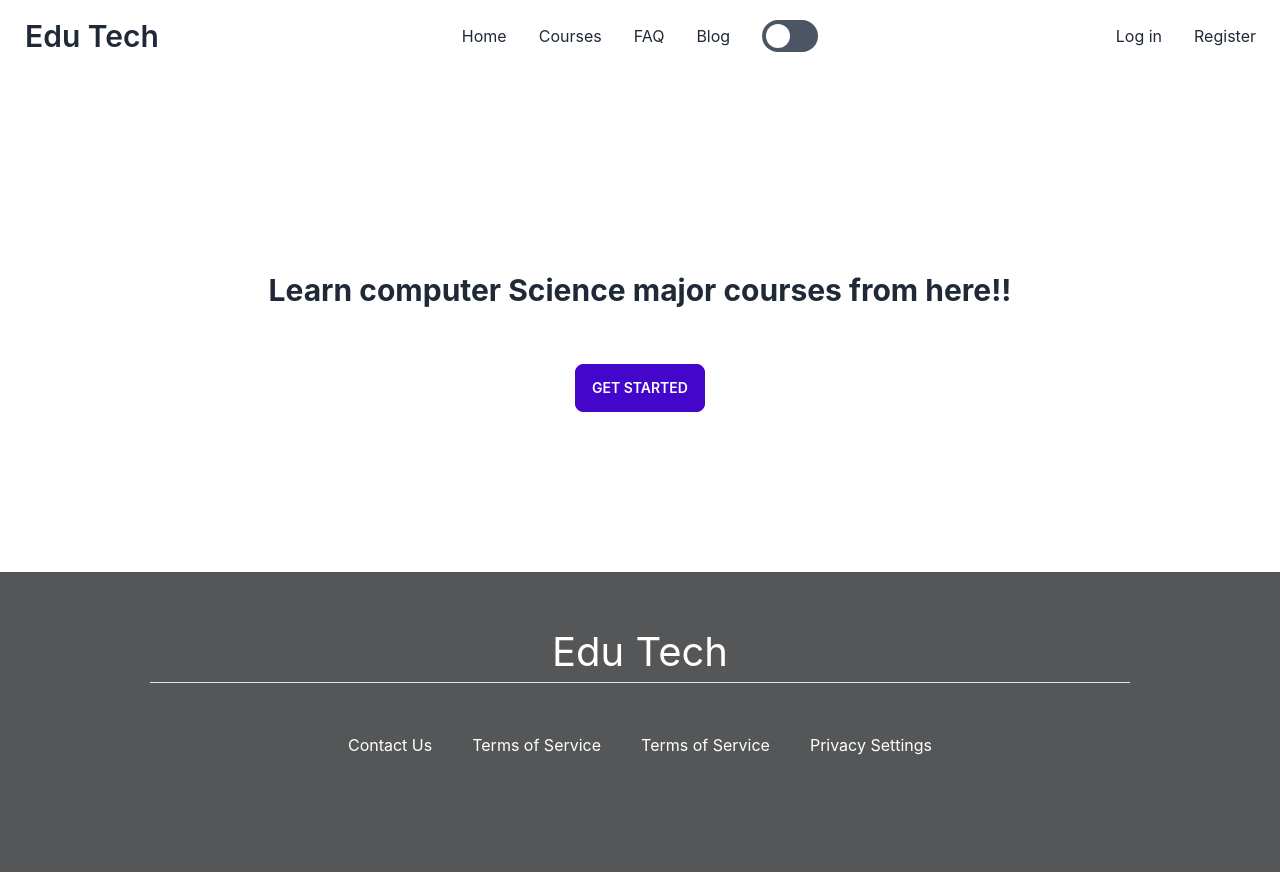
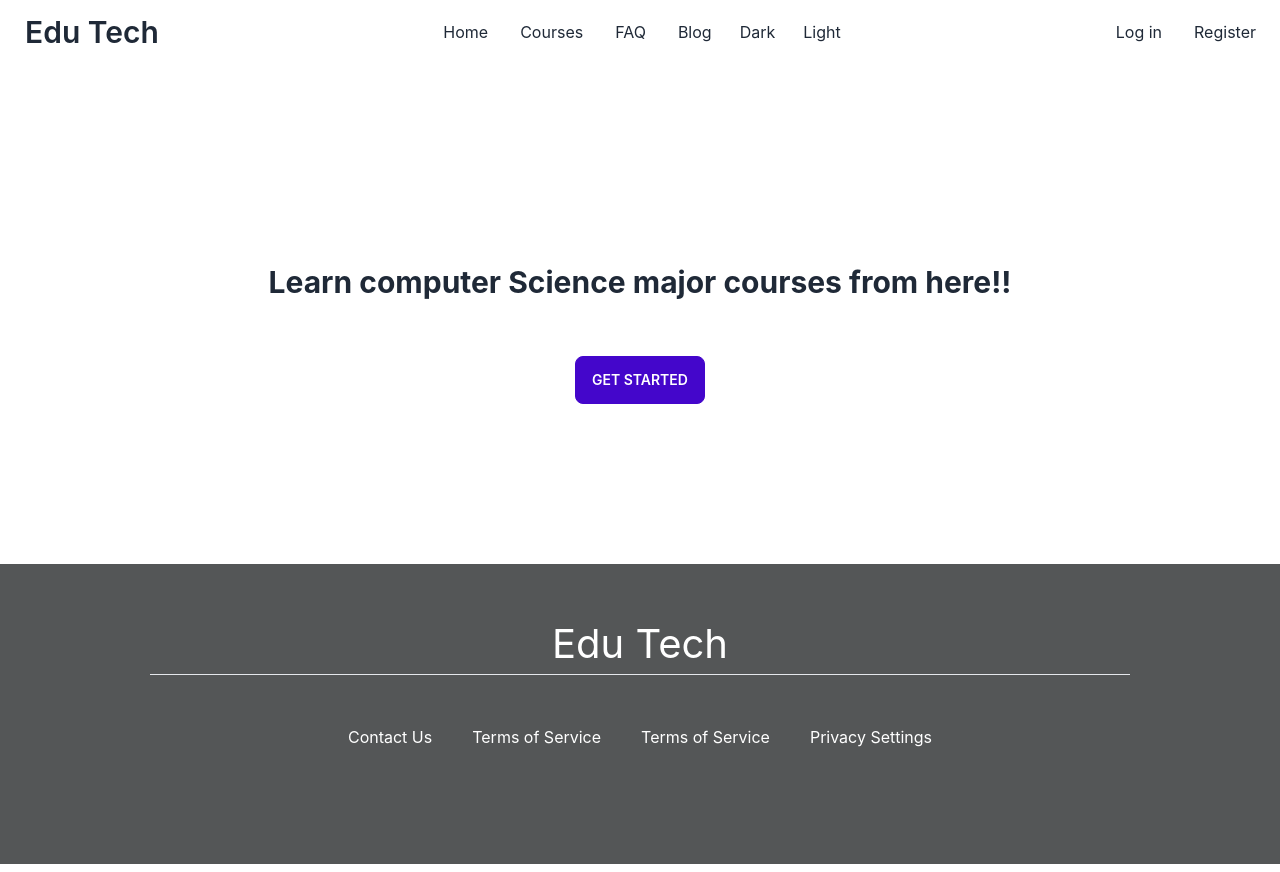
Before and after one commit to Bikash-Dev-Bk/online-learning-platform-client-side, a React (Create React App) app: page / in a window 1280 px wide. Built offline with nearby package versions, Linux system fonts and the light colour scheme; no server answers.

Commit message:
toggle added

```diff
--- a/src/Pages/Shared/Header/Header.css
+++ /dev/null
@@ -1,5 +0,0 @@
-/* Toggle B */
-input:checked ~ .dot {
-    transform: translateX(100%);
-    background-color: #48bb78;
-  }
--- a/src/Pages/Shared/Header/Header.js
+++ b/src/Pages/Shared/Header/Header.js
@@ -2,8 +2,6 @@ import React, { useContext } from "react";
 import { Link } from "react-router-dom";
 import { AuthContext } from "../../../contexts/AuthProvider/AuthProvider";
 import { FaUser } from "react-icons/fa";
-import "./Header.css";
-// import {logo} from '../../../assets/images/logo.png';
 
 const Header = () => {
   const { user, logOut } = useContext(AuthContext);
@@ -54,6 +52,7 @@ const Header = () => {
               <li>
                 <Link to="/blog">Blog</Link>
               </li>
+
 
               {user?.uid ? (
                 <>
@@ -111,19 +110,11 @@ const Header = () => {
               <Link to="/blog">Blog</Link>
             </li>
             <li>
-
-              <div class="flex items-center justify-center w-full">
-                <label for="toggleB" class="flex items-center cursor-pointer">
-                  <div class="relative">
-                    <input type="checkbox" id="toggleB" class="sr-only" />
-                    <div class="block bg-gray-600 w-14 h-8 rounded-full"></div>
-                    <div class="dot absolute left-1 top-1 bg-white w-6 h-6 rounded-full transition"></div>
-                    <span class="absolute font-medium text-2xs uppercase right-1 text-white">Dark</span>
-                    <span class="absolute font-medium text-2xs uppercase right-8 text-white">Light </span>
-                  </div>
-                </label>
-              </div>
-
+              <label for="Toggle4" className="inline-flex items-center p-1 cursor-pointer dark:bg-gray-300 dark:text-gray-800">
+                <input id="Toggle4" type="checkbox" className="hidden peer" />
+                <span className="px-2 py-2 dark:bg-gray-600 peer-checked:dark:bg-gray-300">Dark</span>
+                <span className="px-2 py-2 dark:bg-gray-300 peer-checked:dark:bg-violet-400"> Light</span>
+              </label>
             </li>
           </ul>
         </div>
```
